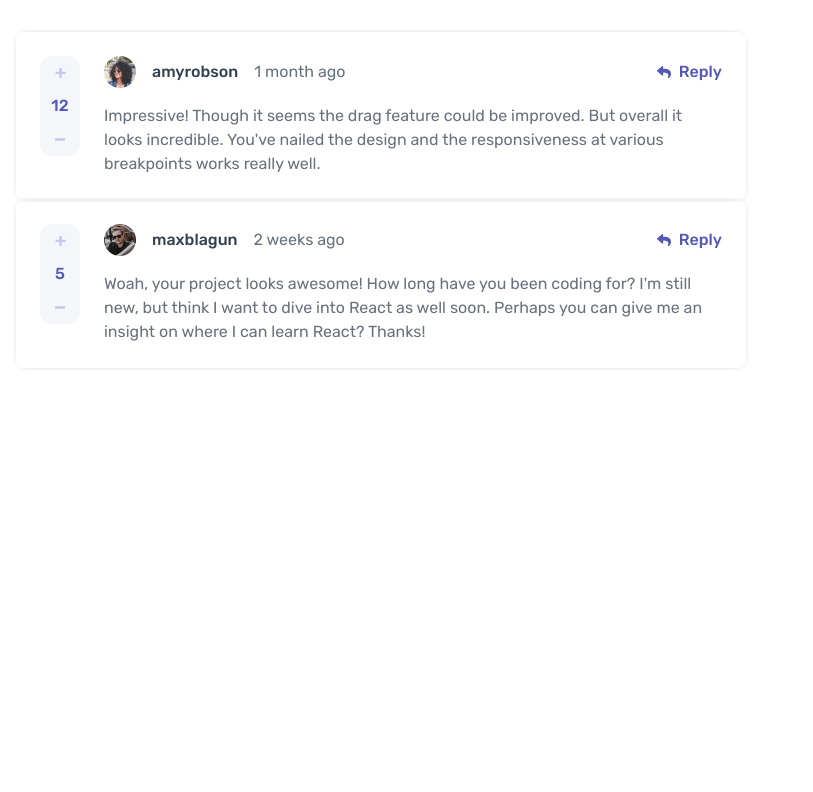
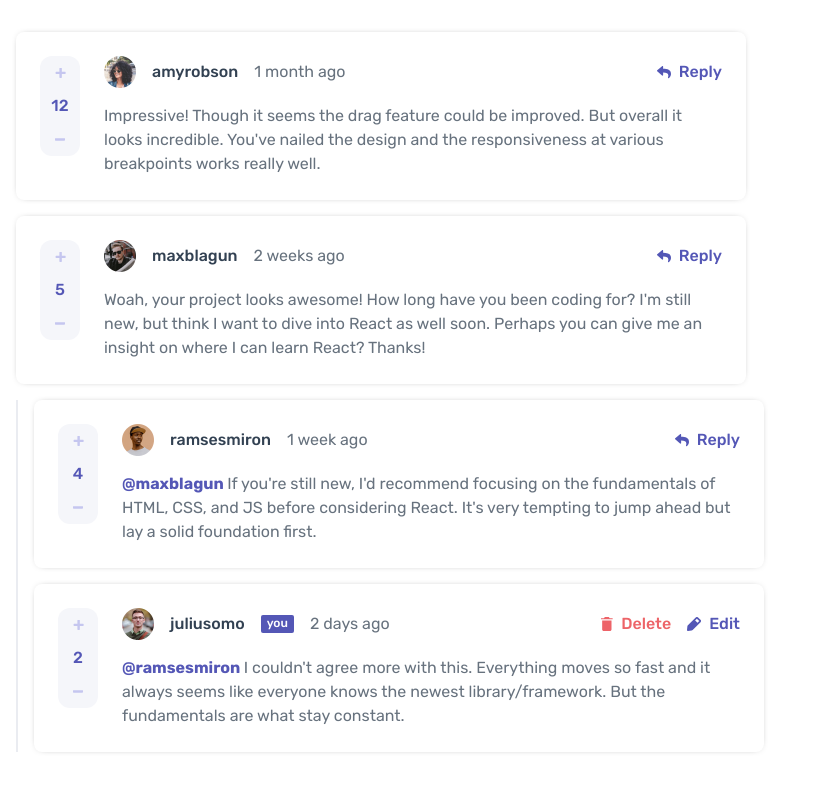
Before and after one commit to JustANipple/interactive-comments-section, a React (Vite) app: page / in a window 1280 px wide. Shown: the top 792 px of the page, without its empty margins (0-813 px from the left). Built offline with nearby package versions, Linux system fonts and the light colour scheme.

Commit message:
modified:   src/App.css 	modified:   src/App.jsx 	modified:   src/components/Comment/Comment.jsx 	modified:   src/components/Comment/Comment.module.css 	new file:   src/components/Post/Post.jsx 	new file:   src/components/Post/Post.module.css

```diff
--- a/src/App.css
+++ b/src/App.css
@@ -1,3 +1,5 @@
 .main {
     padding: 2rem 1rem;
+    display: grid;
+    row-gap: 1rem;
 }
--- a/src/App.jsx
+++ b/src/App.jsx
@@ -1,5 +1,6 @@
 import './App.css'
 import Comment from "./components/Comment/Comment"
+import Post from './components/Post/Post'
 import data from "./data.json"
 
 function App() {
@@ -20,6 +21,9 @@ function App() {
           />
         )
       })}
+      <Post
+        currentUser={data.currentUser}
+      />
     </main>
   )
 }
--- a/src/components/Comment/Comment.jsx
+++ b/src/components/Comment/Comment.jsx
@@ -4,17 +4,21 @@ import Vote from "../Vote/Vote"
 import styles from "./Comment.module.css"
 
 // eslint-disable-next-line react/prop-types
-const Comment = ({ id, content, createdAt, score, user, replies, currentUser}) => {
+const Comment = ({ id, content, createdAt, score, user, replies=[] , currentUser, replyingTo=""}) => {
+
     return (
         <>
-            <div className={styles.container_comment} key={id}>
+            <div key={id} className={styles.container_comment}>
                 <Avatar
                     // eslint-disable-next-line react/prop-types
                     user={user}
                     createdAt={createdAt}
                     currentUser={currentUser}
                 />
-                <p className={styles.comment_content}>{content}</p>
+                <p className={styles.comment_content}>
+                    {replyingTo !== "" ? <span className={styles.content_replying_to}>@{replyingTo} </span> : ""}
+                    {content}
+                </p>
                 <Vote
                     score={score}
                 />
@@ -23,6 +27,32 @@ const Comment = ({ id, content, createdAt, score, user, replies, currentUser}) =
                     types={currentUser === user.username ? ["delete", "edit"] : ["reply"]}
                 />
             </div>
+
+            {replies.length > 0 ?
+                replies.map((reply, index) => {
+                    return (
+                        <div
+                            key={index}
+                            className={`${styles.reply} ${index === replies.length - 1 ? styles.last : ""}`}
+                        >
+                            <div className={styles.reply_line}></div>
+                            <Comment
+                                /* json data */
+                                currentUser={currentUser}
+                                key={reply.id}
+                                content={reply.content}
+                                createdAt={reply.createdAt}
+                                score={reply.score}
+                                user={reply.user}
+                                replies={reply.replies}
+                                replyingTo={reply.replyingTo}
+                            />
+                        </div>
+                    )
+                })
+                :
+                ""
+            }
         </>
     )
 }
--- a/src/components/Comment/Comment.module.css
+++ b/src/components/Comment/Comment.module.css
@@ -2,6 +2,8 @@
     /* Variables */
     --font-family: var(--ff);
     --comment-text-clr: var(--grayish-blue);
+    --at-color: var(--moderate-blue);
+    --at-weight: var(--fw-bold);
 
     padding: 1rem;
     display: grid;
@@ -9,6 +11,24 @@
     max-width: 45.625rem;
     border-radius: .5rem;
     box-shadow: 0rem 0rem .5rem -.375rem black;
+    position: relative;
+}
+
+.reply {
+    /* Variable */
+    --reply-line-border-clr: var(--light-gray);
+
+    display: flex;
+}
+
+.reply_line {
+    border: 1px solid var(--reply-line-border-clr);
+    margin-inline-end: 1rem;
+    height: 110%;
+}
+
+.last .reply_line {
+    height: 100%;
 }
 
 .comment_content {
@@ -17,6 +37,11 @@
     /* Grid positioning */
     grid-row: 2;
     grid-column: 1/3;
+}
+
+.content_replying_to {
+    color: var(--at-color);
+    font-weight: var(--at-weight);
 }
 
 @media screen and (min-width: 768px) {
--- /dev/null
+++ b/src/components/Post/Post.jsx
@@ -0,0 +1,9 @@
+import styles from "./Post.module.css"
+
+const Post = ({ currentUser }) => {
+    return (
+        <></>
+    )
+}
+
+export default Post
```
Also changed, not shown: src/components/Post/Post.module.css (added).
